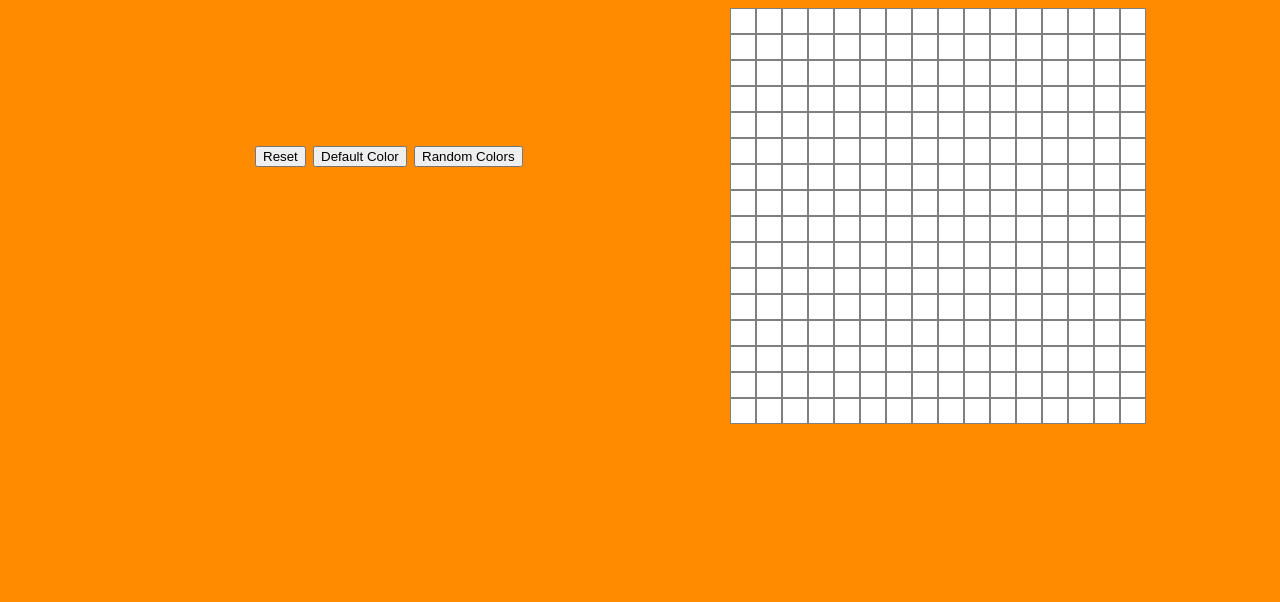
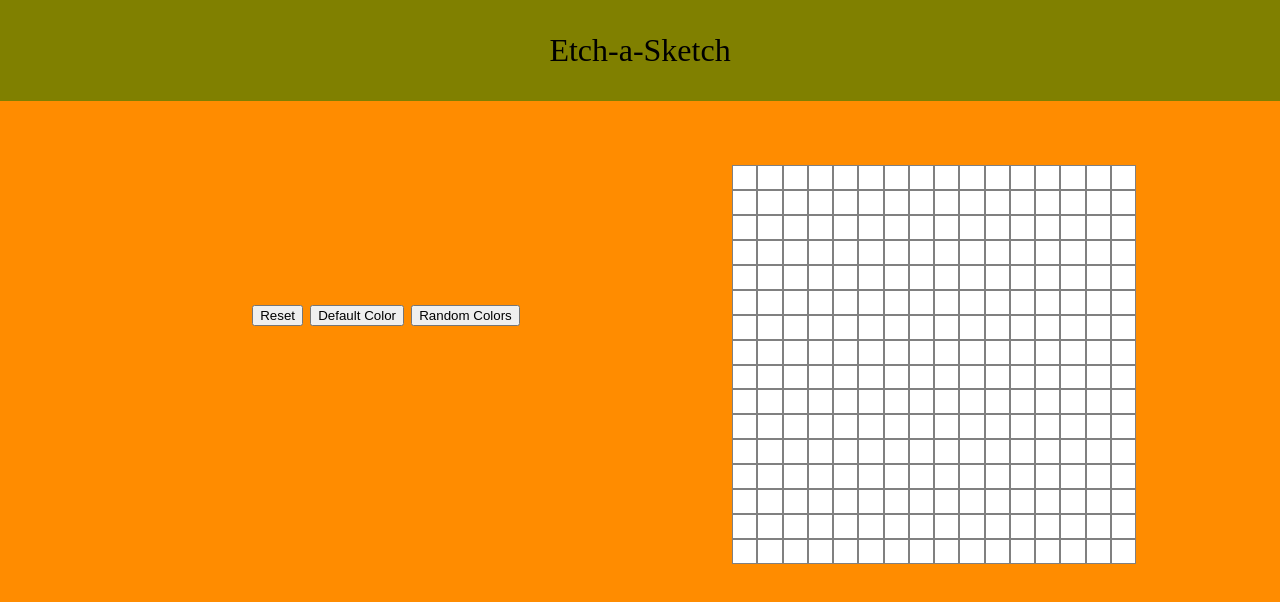
Before and after one commit to marc0s44/Etch-a-Sketch, a plain HTML site: page index.html in a window 1280 px wide. Drawn offline with Linux system fonts and the light colour scheme.

Commit message:
Add title of the page, make buttons work in js

```diff
--- a/css/style.css
+++ b/css/style.css
@@ -1,22 +1,22 @@
 body, #main {
     background-color: darkorange;
+    margin: 0;
 }
 .gridContainer {
     position: relative;
     display: inline-block;
     float: right;
     margin-right: 10%;
-    /* top: 60%;
-    left: 60%;
-    transform: translate(0, -60%); */
+    width: 420px;
+    height: 415px;
 }
 .square {
     background-color: white;
     display: inline-block;
     vertical-align: top;
     border: 1px solid grey;
-    width: 1.5em;
-    height: 1.5em;
+    /* width: 1.5em;
+    height: 1.5em; */
 }
 
 .blueBackground {
@@ -28,9 +28,21 @@ li {
     margin-top: 10%;
 }
 #main {
+    margin-top: 5%;
     display: inline-block;
     width: 100%;
 }
 .options {
 text-align: center;
 }
+#top p {
+    font-size: 2em;
+    text-align: center;
+    margin-left: auto;
+    margin-right: auto;
+}
+#top {
+    display: flex;
+    position: relative;
+    background-color: olive;
+}
--- a/index.html
+++ b/index.html
@@ -8,6 +8,9 @@
     <link rel="stylesheet" href="css/style.css">
 </head>
 <body>
+    <div id="top">
+        <p>Etch-a-Sketch</p>
+    </div>
     <div id="main">
         <div class="gridContainer">
         </div>
--- a/js/javascript.js
+++ b/js/javascript.js
@@ -1,18 +1,80 @@
-for(let i = 0; i<16; i++) {
-    for(let j = 0; j<16; j++) {
-        const div = document.createElement("div");
-        div.className = "square";
-        // div.style.width = "25px";
-        // div.style.height = "25px";
-        // div.style.background = "red";
-        document.querySelector(".gridContainer").appendChild(div);
+createGrid();
+// for(let i = 0; i<16; i++) {
+//     for(let j = 0; j<16; j++) {
+//         const div = document.createElement("div");
+//         div.className = "square";
+//         // div.style.width = "25px";
+//         // div.style.height = "25px";
+//         // div.style.background = "red";
+//         document.querySelector(".gridContainer").appendChild(div);
+//     }
+//     const newRow = document.createElement("br");
+//     document.querySelector(".gridContainer").appendChild(newRow);
+// }
+//let squares = document.querySelectorAll(".square");
+let newLine = document.querySelectorAll("br");
+// for(let square of squares) {
+//     square.addEventListener("mouseover", () => {
+//         square.classList.add("blueBackground");
+//     });
+// }
+const resetButton = document.querySelector("#reset");
+resetButton.addEventListener("click", () => {
+    for(let square of squares) {
+        square.style.backgroundColor = "rgb(255, 255, 255)";
     }
-    const newRow = document.createElement("br");
-    document.querySelector(".gridContainer").appendChild(newRow);
+    let rows;
+    let columns;
+    do{
+        rows = prompt("Enter how many rows do you want to have in your grid");
+        columns = prompt("Enter how many columns do you want to have in your grid");
+        if(rows<=0 || columns <=0 || isNaN(rows) || isNaN(columns)) {
+            console.log("Enter number higher than 0");
+        }
+    }while(rows<=0 || columns<=0 || isNaN(rows) || isNaN(columns));
+    deleteGrid();
+    createGrid(Number(rows),Number(columns));
+    });
+const defautColorButton = document.querySelector("#defaultColor");
+defautColorButton.addEventListener("click", () => {
+    for(let square of squares) {
+        square.addEventListener("mouseover", () => {
+            square.style.backgroundColor = "rgb(0, 0, 255)"
+        });
+    }
+});
+function generateRandomColor () {
+
+    let r = Math.floor(Math.random()*256);
+    let g = Math.floor(Math.random()*256);
+    let b = Math.floor(Math.random()*256);
+    return `rgb(${r}, ${g}, ${b})`;
 }
-let squares = document.querySelectorAll(".square");
-for(let square of squares) {
-    square.addEventListener("mouseover", () => {
-        square.classList.add("blueBackground");
-    })
-};
+const randomColorsButton = document.querySelector("#randomColors");
+randomColorsButton.addEventListener("click", ()=> {
+    for(let square of squares) {
+        square.addEventListener("mouseover", () => {
+            square.style.backgroundColor = generateRandomColor();
+        });
+    }
+});
+function createGrid (rows=16, columns=16) {
+    for(let i = 0; i<rows; i++) {
+        for(let j = 0; j<columns; j++) {
+            let div = document.createElement("div");
+            div.className = "square";
+            div.style.width = `${420/(columns)-3}px`;
+            div.style.height = `${415/(rows)-3}px`;
+            document.querySelector(".gridContainer").appendChild(div);
+        }
+        const newRow = document.createElement("br");
+        document.querySelector(".gridContainer").appendChild(newRow);
+    }
+    squares = document.querySelectorAll(".square");
+}
+function deleteGrid () {
+    let myNode = document.querySelector(".gridContainer");
+    while(myNode.firstChild) {
+        myNode.removeChild(myNode.firstChild);
+    }
+}
```
